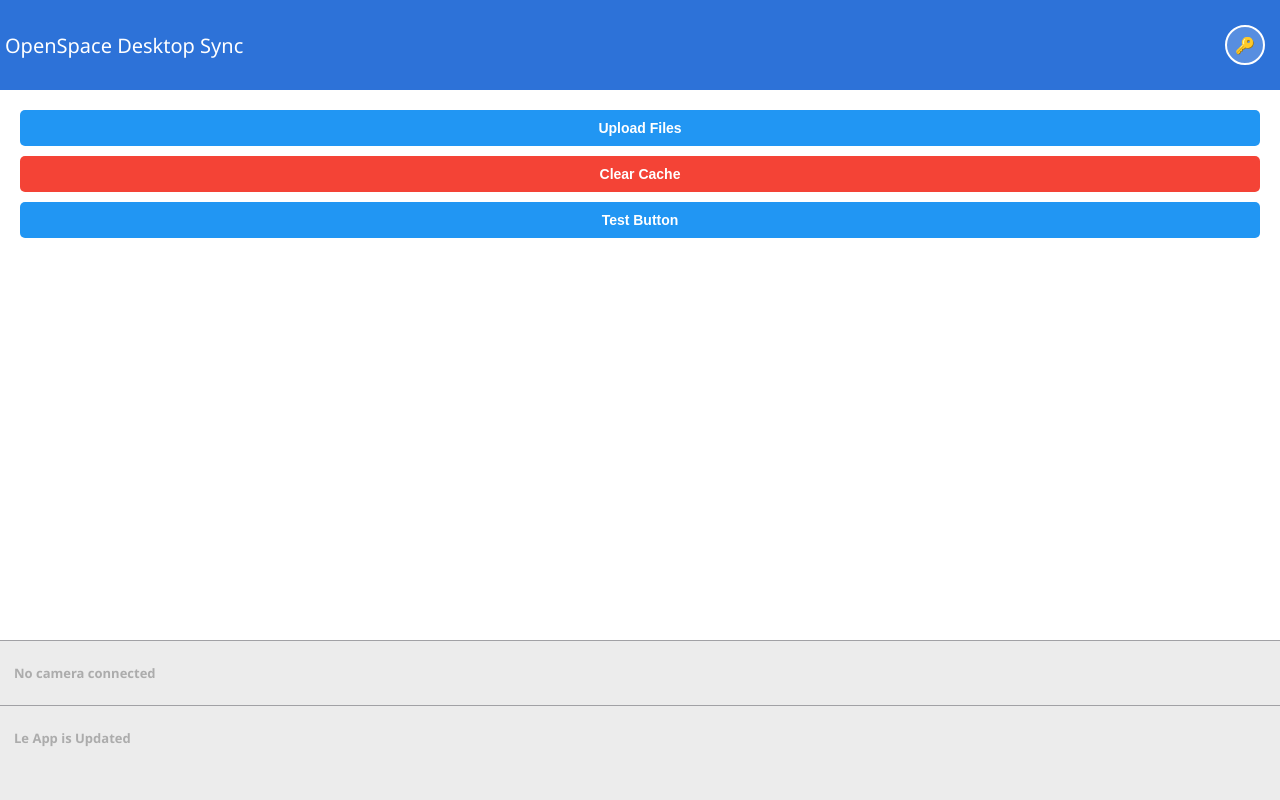
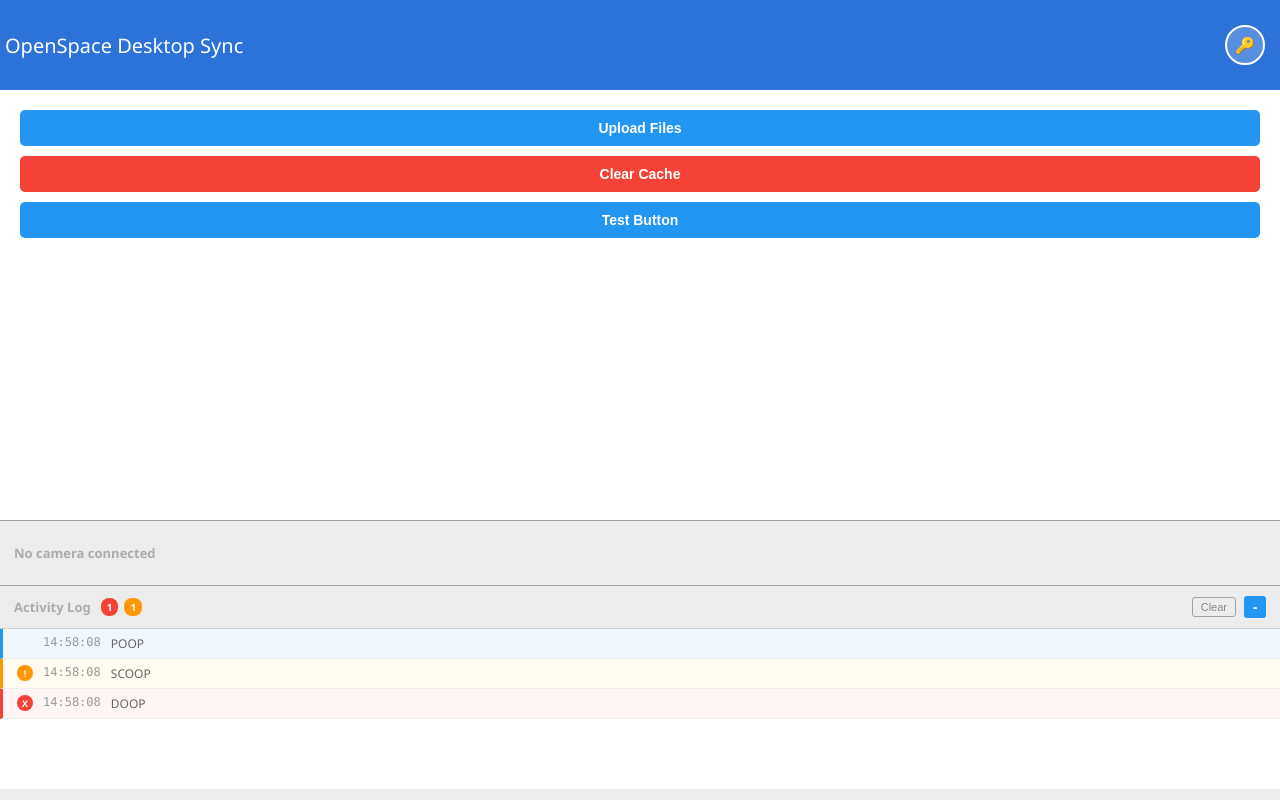
Before and after one commit to 1DanielC/altoid, a React (Vite) app: page / in a window 1280 px wide. Both pictures are taken after a click on the button "Test Button". Built offline with nearby package versions, Linux system fonts and the light colour scheme.

Commit message:
activity log

```diff
--- a/src/App.css
+++ b/src/App.css
@@ -42,7 +42,7 @@ body {
 #footer {
   background: #ececec;
   flex-shrink: 0;            /* prevent footer from shrinking */
-  height: 20vh;
+  height: 35vh;
 }
 
 /* Each row in the footer */
--- /dev/null
+++ b/src/components/Dialog.css
@@ -0,0 +1,202 @@
+/* ---------- Dialog Container ---------- */
+.dialog-container {
+  background: #ececec;
+}
+
+.dialog-container.collapsed .dialog-content {
+  display: none;
+}
+
+/* ---------- Dialog Header ---------- */
+.dialog-header {
+  display: flex;
+  align-items: center;
+  justify-content: space-between;
+  padding: 10px 14px;
+  background: #ececec;
+  border-top: 1px solid #a1a1a5;
+}
+
+.dialog-title {
+  display: flex;
+  align-items: center;
+  gap: 10px;
+}
+
+.dialog-title-text {
+  font-size: 13px;
+  font-weight: bold;
+  color: #acacac;
+}
+
+.dialog-badge-container {
+  display: flex;
+  gap: 6px;
+}
+
+.dialog-badge {
+  font-size: 10px;
+  font-weight: 600;
+  padding: 2px 6px;
+  border-radius: 8px;
+  color: #fff;
+}
+
+.badge-error {
+  background: #f44336;
+}
+
+.badge-warning {
+  background: #FF9800;
+}
+
+.dialog-actions {
+  display: flex;
+  align-items: center;
+  gap: 8px;
+}
+
+.dialog-clear-btn {
+  font-size: 11px;
+  padding: 3px 8px;
+  background: transparent;
+  border: 1px solid #a1a1a5;
+  border-radius: 3px;
+  color: #888;
+  cursor: pointer;
+  transition: all 0.15s ease;
+}
+
+.dialog-clear-btn:hover {
+  background: #ddd;
+  color: #555;
+}
+
+.dialog-toggle-btn {
+  width: 22px;
+  height: 22px;
+  font-size: 14px;
+  font-weight: bold;
+  line-height: 1;
+  background: #2196F3;
+  border: none;
+  border-radius: 3px;
+  color: #fff;
+  cursor: pointer;
+  display: flex;
+  align-items: center;
+  justify-content: center;
+  transition: all 0.15s ease;
+}
+
+.dialog-toggle-btn:hover {
+  background: #1976D2;
+}
+
+/* ---------- Dialog Content ---------- */
+.dialog-content {
+  max-height: 120px;
+  min-height: 20vh;
+  overflow-y: auto;
+  background: #fff;
+  border-top: 1px solid #d0d0d0;
+}
+
+.dialog-empty {
+  text-align: center;
+  color: #aaa;
+  font-size: 12px;
+  padding: 15px;
+  font-style: italic;
+}
+
+/* ---------- Log Entry ---------- */
+.dialog-entry {
+  display: flex;
+  align-items: flex-start;
+  gap: 10px;
+  padding: 6px 14px;
+  font-size: 12px;
+  border-bottom: 1px solid #eee;
+}
+
+.dialog-entry:last-of-type {
+  border-bottom: none;
+}
+
+/* Entry level backgrounds */
+.entry-info {
+  background: #f0f7ff;
+  border-left: 3px solid #2196F3;
+}
+
+.entry-warning {
+  background: #fffbf0;
+  border-left: 3px solid #FF9800;
+}
+
+.entry-error {
+  background: #fff5f5;
+  border-left: 3px solid #f44336;
+}
+
+/* Entry icon */
+.entry-icon {
+  flex-shrink: 0;
+  width: 16px;
+  height: 16px;
+  border-radius: 50%;
+  display: flex;
+  align-items: center;
+  justify-content: center;
+  font-size: 9px;
+  font-weight: 700;
+  color: #fff;
+}
+
+.entry-icon-spacer {
+  flex-shrink: 0;
+  width: 16px;
+}
+
+.icon-info {
+  background: #2196F3;
+}
+
+.icon-warning {
+  background: #FF9800;
+}
+
+.icon-error {
+  background: #f44336;
+}
+
+/* Entry timestamp */
+.entry-time {
+  flex-shrink: 0;
+  font-family: 'Consolas', 'Monaco', monospace;
+  color: #999;
+}
+
+/* Entry message */
+.entry-message {
+  color: #666;
+}
+
+/* ---------- Scrollbar styling ---------- */
+.dialog-content::-webkit-scrollbar {
+  width: 5px;
+}
+
+.dialog-content::-webkit-scrollbar-track {
+  background: #f5f5f5;
+}
+
+.dialog-content::-webkit-scrollbar-thumb {
+  background: #ccc;
+  border-radius: 3px;
+}
+
+.dialog-content::-webkit-scrollbar-thumb:hover {
+  background: #aaa;
+}
--- /dev/null
+++ b/src/components/Dialog.tsx
@@ -0,0 +1,110 @@
+import { useState, useEffect, useRef } from 'react';
+import { LogEntry, LogLevel, getLogEntries, subscribeToLog, clearLog } from '../services/log';
+import './Dialog.css';
+
+// Hook to subscribe to log changes
+function useLogEntries(): LogEntry[] {
+  const [, forceUpdate] = useState({});
+
+  useEffect(() => {
+    return subscribeToLog(() => forceUpdate({}));
+  }, []);
+
+  return getLogEntries();
+}
+
+function formatTime(date: Date): string {
+  return date.toLocaleTimeString('en-US', {
+    hour: '2-digit',
+    minute: '2-digit',
+    second: '2-digit',
+    hour12: false
+  });
+}
+
+function getLevelIcon(level: LogLevel): string {
+  switch (level) {
+    case 'info': return 'i';
+    case 'warning': return '!';
+    case 'error': return 'X';
+  }
+}
+
+export default function Dialog() {
+  const entries = useLogEntries();
+  const logEndRef = useRef<HTMLDivElement>(null);
+  const [isCollapsed, setIsCollapsed] = useState(false);
+
+  // Auto-scroll to bottom when new entries are added
+  useEffect(() => {
+    if (!isCollapsed && logEndRef.current) {
+      logEndRef.current.scrollIntoView({ behavior: 'smooth' });
+    }
+  }, [entries, isCollapsed]);
+
+  const errorCount = entries.filter(e => e.level === 'error').length;
+  const warningCount = entries.filter(e => e.level === 'warning').length;
+
+  return (
+    <div className={`dialog-container ${isCollapsed ? 'collapsed' : ''}`}>
+      <div className="dialog-header">
+        <div className="dialog-title">
+          <span className="dialog-title-text">Activity Log</span>
+          {entries.length > 0 && (
+            <span className="dialog-badge-container">
+              {errorCount > 0 && (
+                <span className="dialog-badge badge-error">{errorCount}</span>
+              )}
+              {warningCount > 0 && (
+                <span className="dialog-badge badge-warning">{warningCount}</span>
+              )}
+            </span>
+          )}
+        </div>
+        <div className="dialog-actions">
+          {entries.length > 0 && (
+            <button
+              className="dialog-clear-btn"
+              onClick={clearLog}
+              title="Clear log"
+            >
+              Clear
+            </button>
+          )}
+          <button
+            className="dialog-toggle-btn"
+            onClick={() => setIsCollapsed(!isCollapsed)}
+            title={isCollapsed ? 'Expand' : 'Collapse'}
+          >
+            {isCollapsed ? '+' : '-'}
+          </button>
+        </div>
+      </div>
+
+      {!isCollapsed && (
+        <div className="dialog-content">
+          {entries.length === 0 ? (
+            <div className="dialog-empty">No activity yet</div>
+          ) : (
+            <>
+              {entries.map(entry => (
+                <div key={entry.id} className={`dialog-entry entry-${entry.level}`}>
+                  {entry.level === 'info' ? (
+                    <span className="entry-icon-spacer" />
+                  ) : (
+                    <span className={`entry-icon icon-${entry.level}`}>
+                      {getLevelIcon(entry.level)}
+                    </span>
+                  )}
+                  <span className="entry-time">{formatTime(entry.timestamp)}</span>
+                  <span className="entry-message">{entry.message}</span>
+                </div>
+              ))}
+              <div ref={logEndRef} />
+            </>
+          )}
+        </div>
+      )}
+    </div>
+  );
+}
--- a/src/components/Footer.tsx
+++ b/src/components/Footer.tsx
@@ -1,21 +1,15 @@
 import { useUploadProgress } from '../contexts/AppContext';
+import Dialog from './Dialog';
 
 export default function Footer() {
-  const { deviceId, skippedCount } = useUploadProgress();
+  const { deviceId } = useUploadProgress();
 
   return (
     <div id="footer">
       <div id="footer-bar">
         <p>{deviceId}</p>
       </div>
-      <div id="footer-bar">
-        <p>Le App is Updated</p>
-      </div>
-      {skippedCount > 0 && (
-        <div id="footer-bar">
-          <p className="skipped-count">Total skipped files: {skippedCount}</p>
-        </div>
-      )}
+      <Dialog />
     </div>
   );
 }
--- a/src/components/TestButton.tsx
+++ b/src/components/TestButton.tsx
@@ -1,12 +1,12 @@
-import {useCameraQuery} from "../contexts/AppContext";
+import {logError, logInfo, logWarning} from "../services/log.ts";
 export default function TestButton() {
-  const {refetch} = useCameraQuery();
-
   return (
       <button
           className="button"
           onClick={() => {
-            console.log(refetch())
+            logInfo("POOP")
+            logWarning("SCOOP")
+            logError("DOOP")
           }}
       >
         Test Button
--- /dev/null
+++ b/src/services/log.ts
@@ -0,0 +1,48 @@
+export type LogLevel = 'info' | 'warning' | 'error';
+
+export interface LogEntry {
+  id: number;
+  level: LogLevel;
+  message: string;
+  timestamp: Date;
+}
+
+// Global log state and listeners
+let logEntries: LogEntry[] = [];
+let nextId = 1;
+let listeners: Set<() => void> = new Set();
+
+function notifyListeners() {
+  listeners.forEach(listener => listener());
+}
+
+// Public API to add log entries from anywhere in the app
+export function logInfo(message: string) {
+  logEntries = [...logEntries, { id: nextId++, level: 'info', message, timestamp: new Date() }];
+  notifyListeners();
+}
+
+export function logWarning(message: string) {
+  logEntries = [...logEntries, { id: nextId++, level: 'warning', message, timestamp: new Date() }];
+  notifyListeners();
+}
+
+export function logError(message: string) {
+  logEntries = [...logEntries, { id: nextId++, level: 'error', message, timestamp: new Date() }];
+  notifyListeners();
+}
+
+export function clearLog() {
+  logEntries = [];
+  notifyListeners();
+}
+
+// For subscribing to log changes (used by Dialog component)
+export function getLogEntries(): LogEntry[] {
+  return logEntries;
+}
+
+export function subscribeToLog(listener: () => void): () => void {
+  listeners.add(listener);
+  return () => { listeners.delete(listener); };
+}
```
